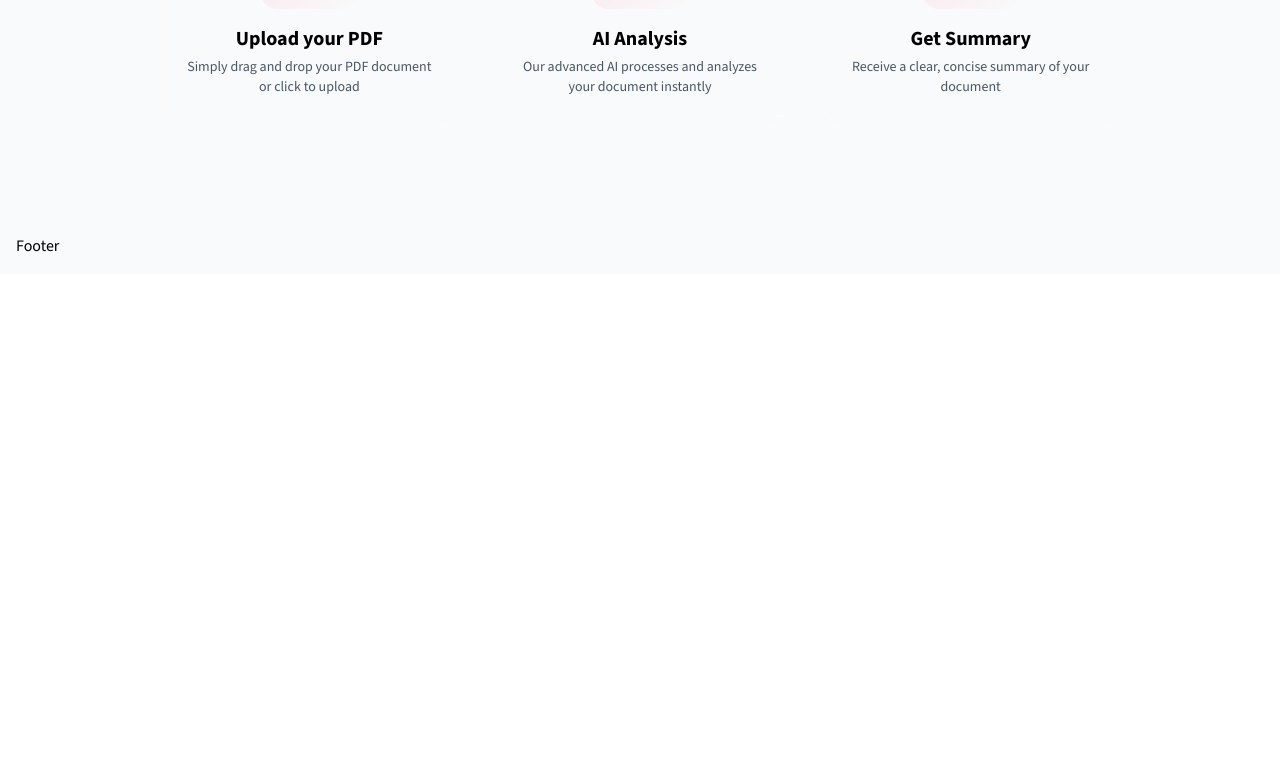
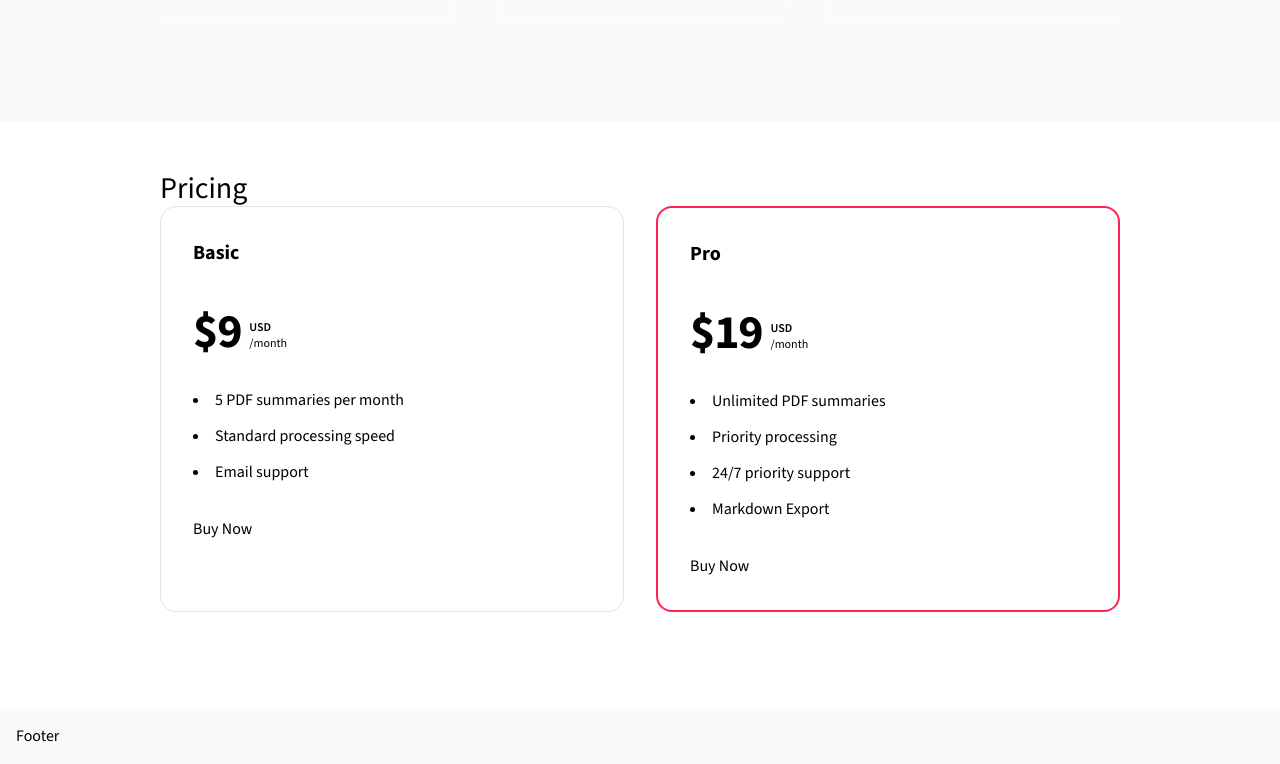
Before and after one commit to aminedammak/sommaire, a Next.js app: page / in a window 1280 px wide. Shown: the part 1312-2076 px from the top of the page. Before the commit the page ends 1586 px from the top, so only its background shows below. Built offline with nearby package versions, Linux system fonts and the light colour scheme.

Commit message:
pricing section

```diff
--- a/app/page.tsx
+++ b/app/page.tsx
@@ -1,6 +1,7 @@
 import DemoSection from '@/components/home/demo-section';
 import HeroSection from '@/components/home/hero-section';
 import HowItWorksSection from '@/components/home/how-it-works-section';
+import PricingSection from '@/components/home/pricing-section';
 
 export default function Home() {
   return (
@@ -9,8 +10,8 @@
         <HeroSection />
         <DemoSection />
         <HowItWorksSection />
+        <PricingSection />
       </div>
-      {/* <PricingSection /> */}
       {/* <CTASection /> */}
     </div>
   );
--- a/components/home/demo-section.tsx
+++ b/components/home/demo-section.tsx
@@ -4,7 +4,7 @@
 export default function DemoSection() {
   return (
     <section className="relative">
-      <div className="py-12 lg:py-24 max-w-5xl mx-auto px-4 sm:px-6 lg:px-8">
+      <div className="py-12 lg:py-24 max-w-5xl mx-auto px-4 sm:px-6 lg:px-8  lg:pt-12">
         <div className="flex flex-col items-center text-center space-y-4">
           <Pizza className="w-6 h-6 text-rose-500" />
           <h3 className="font-bold text-3xl max-w-2xl mx-auto px-4 sm:px-6">
--- a/components/home/how-it-works-section.tsx
+++ b/components/home/how-it-works-section.tsx
@@ -4,7 +4,7 @@
 export default function HowItWorksSection() {
   return (
     <div className="relative overflow-hidden bg-gray-50">
-      <div className="py-12 lg:py-24 max-w-5xl mx-auto px-4 sm:px-6 lg:px-8">
+      <div className="py-12 lg:py-24 max-w-5xl mx-auto px-4 sm:px-6 lg:px-8  lg:pt-12">
         <div className="text-center mb-16">
           <h2
             className="font-bold text-xl uppercase mb-4 text-rose-500"
--- /dev/null
+++ b/components/home/pricing-section.tsx
@@ -0,0 +1,99 @@
+import { cn } from '@/lib/utils';
+import Link from 'next/link';
+
+const plans = [
+  {
+    id: 'basic',
+    name: 'Basic',
+    price: 9,
+    description: '',
+    paymentLink: '',
+    items: [
+      '5 PDF summaries per month',
+      'Standard processing speed',
+      'Email support',
+    ],
+  },
+  {
+    id: 'pro',
+    name: 'Pro',
+    price: 19,
+    description: '',
+    paymentLink: '',
+    items: [
+      'Unlimited PDF summaries',
+      'Priority processing',
+      '24/7 priority support',
+      'Markdown Export',
+    ],
+  },
+];
+
+type PriceType = {
+  id: string;
+  name: string;
+  price: number;
+  description: string;
+  items: string[];
+  paymentLink: string;
+  priceId: string;
+};
+
+const PricingCard = ({
+  name,
+  price,
+  description,
+  items,
+  id,
+  paymentLink,
+}: PriceType) => {
+  return (
+    <div className="relative w-full max-w-lg">
+      <div
+        className={cn(
+          'relative flex flex-col h-full gap-4 lg:gap-8 z-10 p-8 border-[1px] border-gray-500/20 rounded-2xl',
+          id == 'pro' && 'border-rose-500 gap-5 border-2'
+        )}
+      >
+        <div className="flex justify-between items-center gap-4">
+          <div>
+            <p className="text-lg lg:text-xl font-bold capitalize">{name}</p>
+            <p className="text-base-content/80 mt-2">{description}</p>
+          </div>
+        </div>
+        <div className="flex gap-2">
+          <p className="text-5xl tracking-tight font-extrabold">${price}</p>
+          <div className="flex flex-col justify-end mb-[4px]">
+            <p className="text-xs uppercase font-semibold">USD</p>
+            <p className="text-xs">/month</p>
+          </div>
+        </div>
+        <div className="space-y-2.5 leading-relaxed text-base">
+          {items.map((item, idx) => (
+            <li>{item}</li>
+          ))}
+        </div>
+        <div>
+          <Link href={paymentLink}>Buy Now</Link>
+        </div>
+      </div>
+    </div>
+  );
+};
+
+export default function PricingSection() {
+  return (
+    <section>
+      <div className="py-12 lg:py-24 max-w-5xl mx-auto px-4 sm:px-6 lg:px-8 lg:pt-12">
+        <div>
+          <h2>Pricing</h2>
+        </div>
+        <div className="relative flex justify-center flex-col lg:flex-row items-center lg:items-stretch gap-8">
+          {plans.map((plan) => (
+            <PricingCard key={plan.id} {...plan} />
+          ))}
+        </div>
+      </div>
+    </section>
+  );
+}
```
